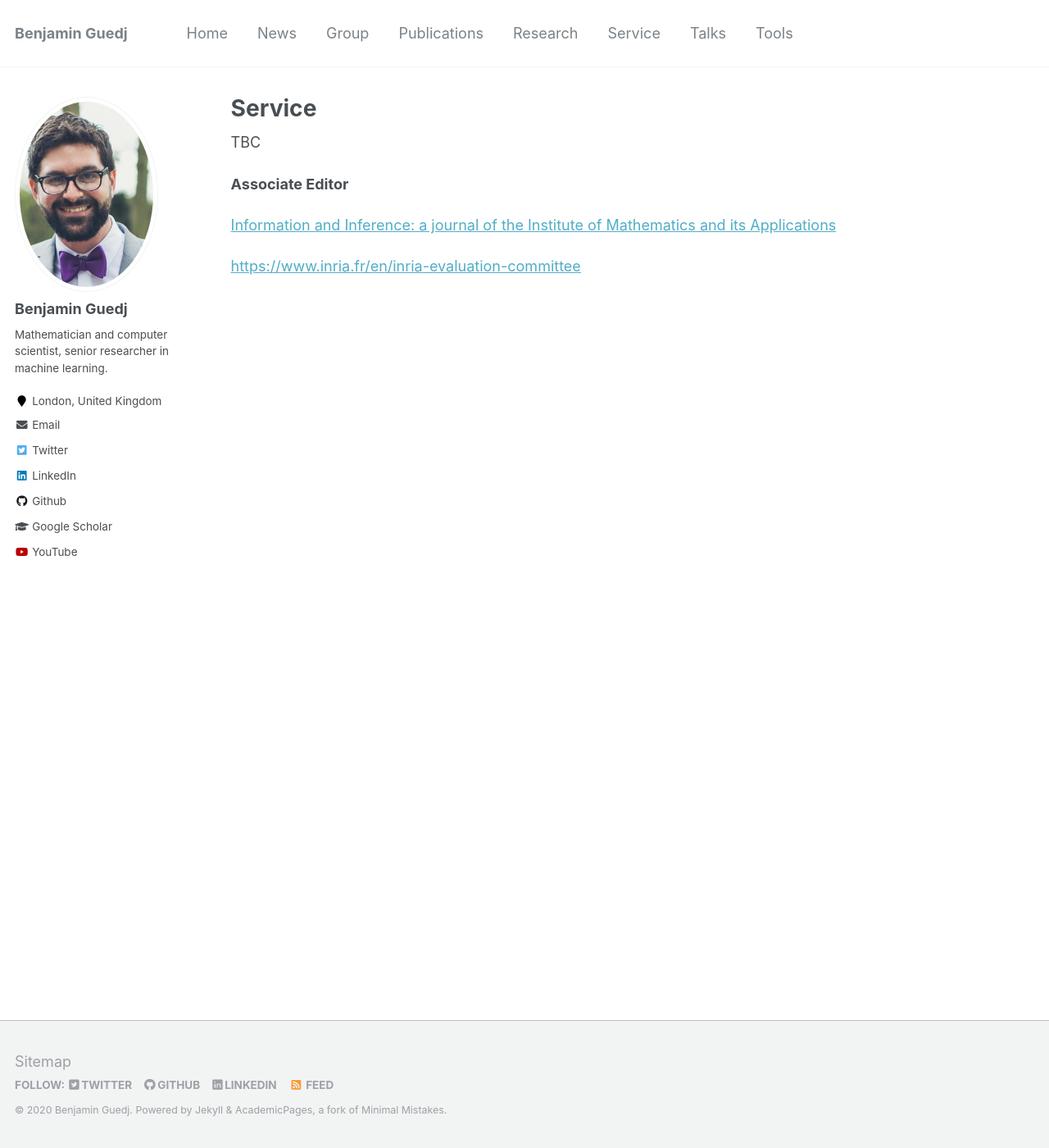
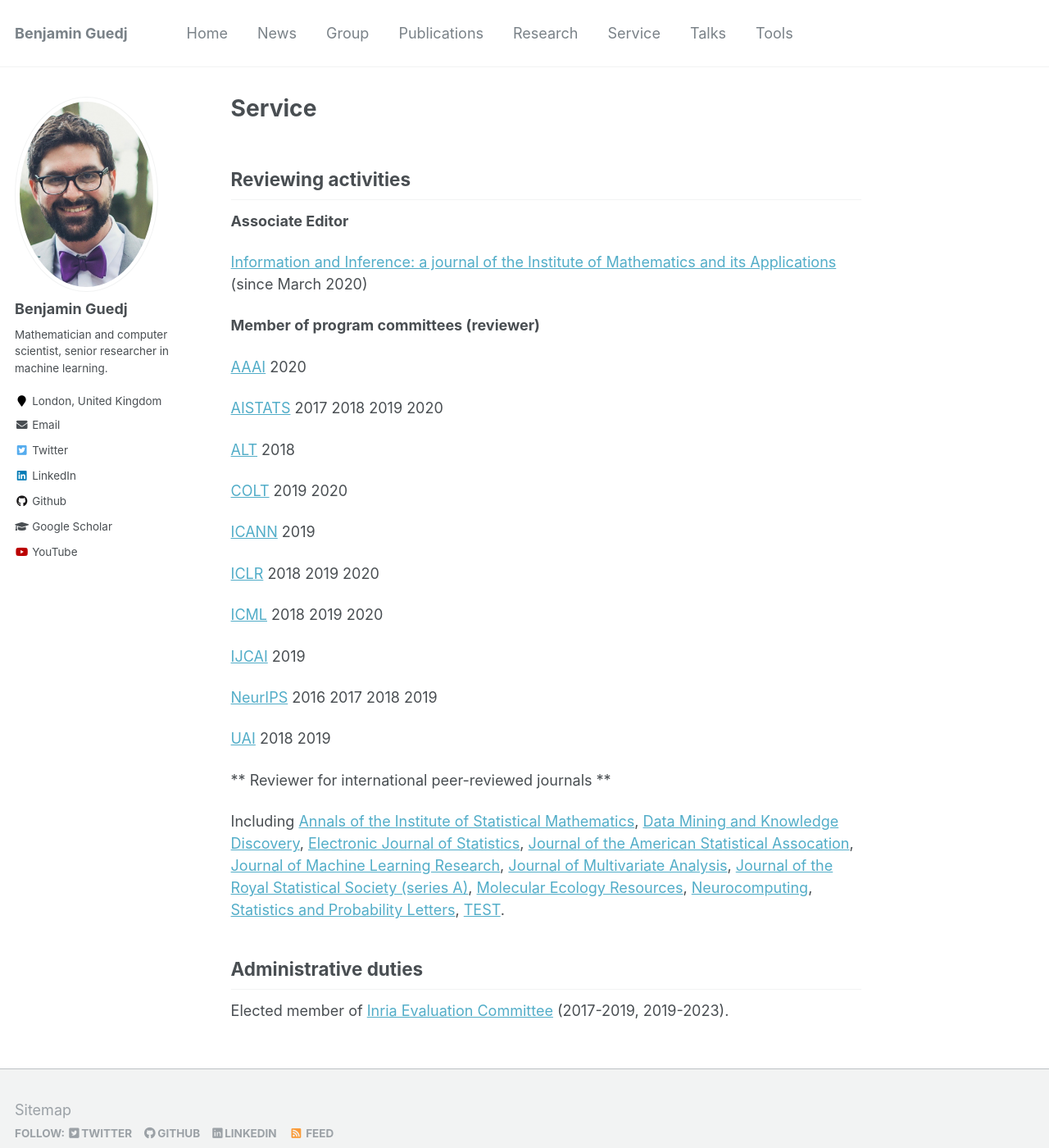
Before and after one commit to bguedj/bguedj.github.io, a Jekyll site: the page built from _pages/service.md, in a window 1280 px wide and 1400 px high. Shown: the whole window at 82% size. Built offline with Jekyll 4.4.1, drawn with Linux system fonts in a browser that asks for light colours.

Commit message:
updated service

```diff
--- a/_pages/service.md
+++ b/_pages/service.md
@@ -4,10 +4,39 @@ title: "Service"
 author_profile: true
 ---
 
-TBC
+
+## Reviewing activities
 
 **Associate Editor**
 
-[Information and Inference: a journal of the Institute of Mathematics and its Applications](https://academic.oup.com/imaiai)
+[Information and Inference: a journal of the Institute of Mathematics and its Applications](https://academic.oup.com/imaiai) (since March 2020)
 
-[https://www.inria.fr/en/inria-evaluation-committee](https://www.inria.fr/en/inria-evaluation-committee)
+**Member of program committees (reviewer)**
+
+[AAAI](https://www.aaai.org) 2020
+
+[AISTATS](https://www.aistats.org) 2017 2018 2019 2020
+
+[ALT](http://algorithmiclearningtheory.org) 2018
+
+[COLT](http://learningtheory.org) 2019 2020
+
+[ICANN](https://e-nns.org/) 2019
+
+[ICLR](https://iclr.cc) 2018 2019 2020
+
+[ICML](https://icml.cc) 2018 2019 2020
+
+[IJCAI](https://www.ijcai.org) 2019
+
+[NeurIPS](https://neurips.cc) 2016 2017 2018 2019
+
+[UAI](http://www.auai.org) 2018 2019
+
+** Reviewer for international peer-reviewed journals **
+
+Including [Annals of the Institute of Statistical Mathematics](https://www.springer.com/journal/10463), [Data Mining and Knowledge Discovery](https://www.springer.com/journal/10618), [Electronic Journal of Statistics](https://imstat.org/journals-and-publications/electronic-journal-of-statistics/), [Journal of the American Statistical Assocation](https://www.tandfonline.com/toc/uasa20/current), [Journal of Machine Learning Research](http://jmlr.org), [Journal of Multivariate Analysis](https://www.journals.elsevier.com/journal-of-multivariate-analysis), [Journal of the Royal Statistical Society (series A)](https://rss.onlinelibrary.wiley.com/journal/1467985X), [Molecular Ecology Resources](https://onlinelibrary.wiley.com/journal/17550998), [Neurocomputing](https://www.journals.elsevier.com/neurocomputing), [Statistics and Probability Letters](https://www.journals.elsevier.com/statistics-and-probability-letters), [TEST](https://www.springer.com/journal/11749).
+
+## Administrative duties
+
+Elected member of [Inria Evaluation Committee](https://www.inria.fr/en/inria-evaluation-committee) (2017-2019, 2019-2023).
```
